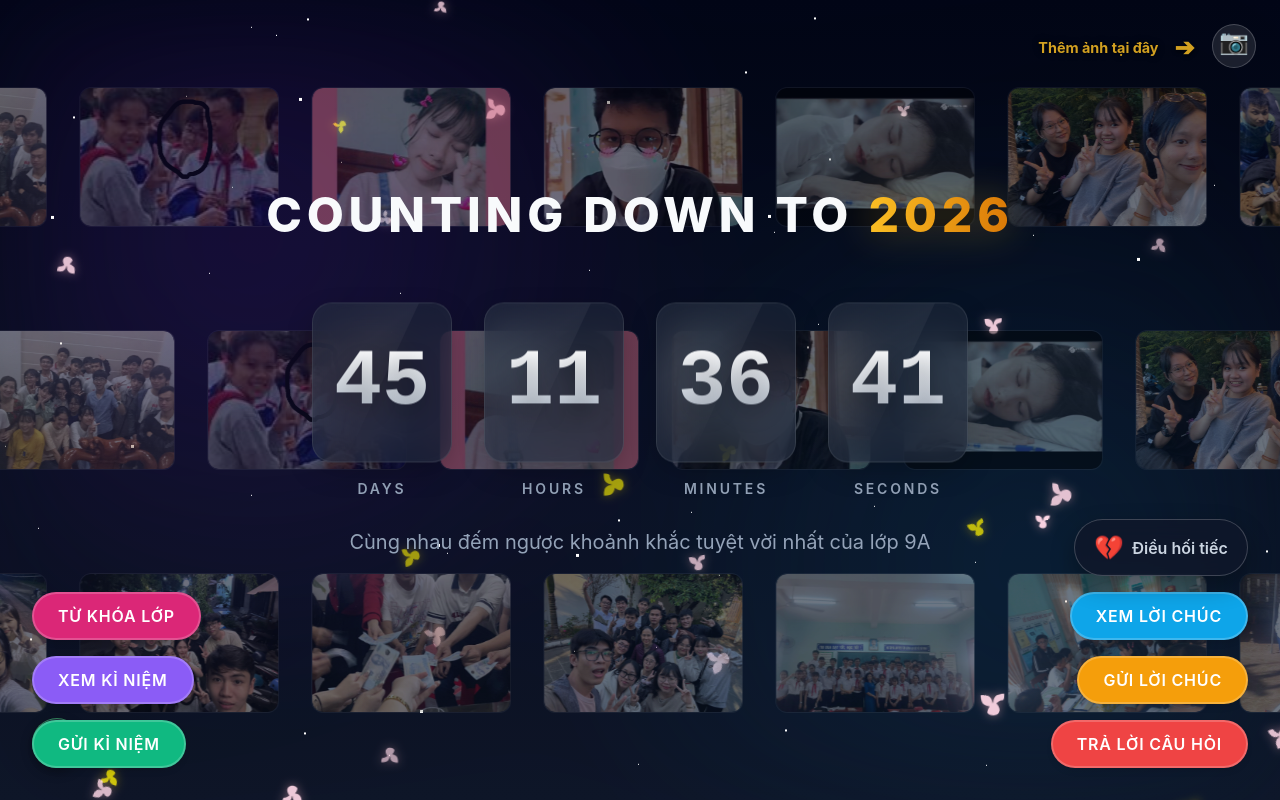
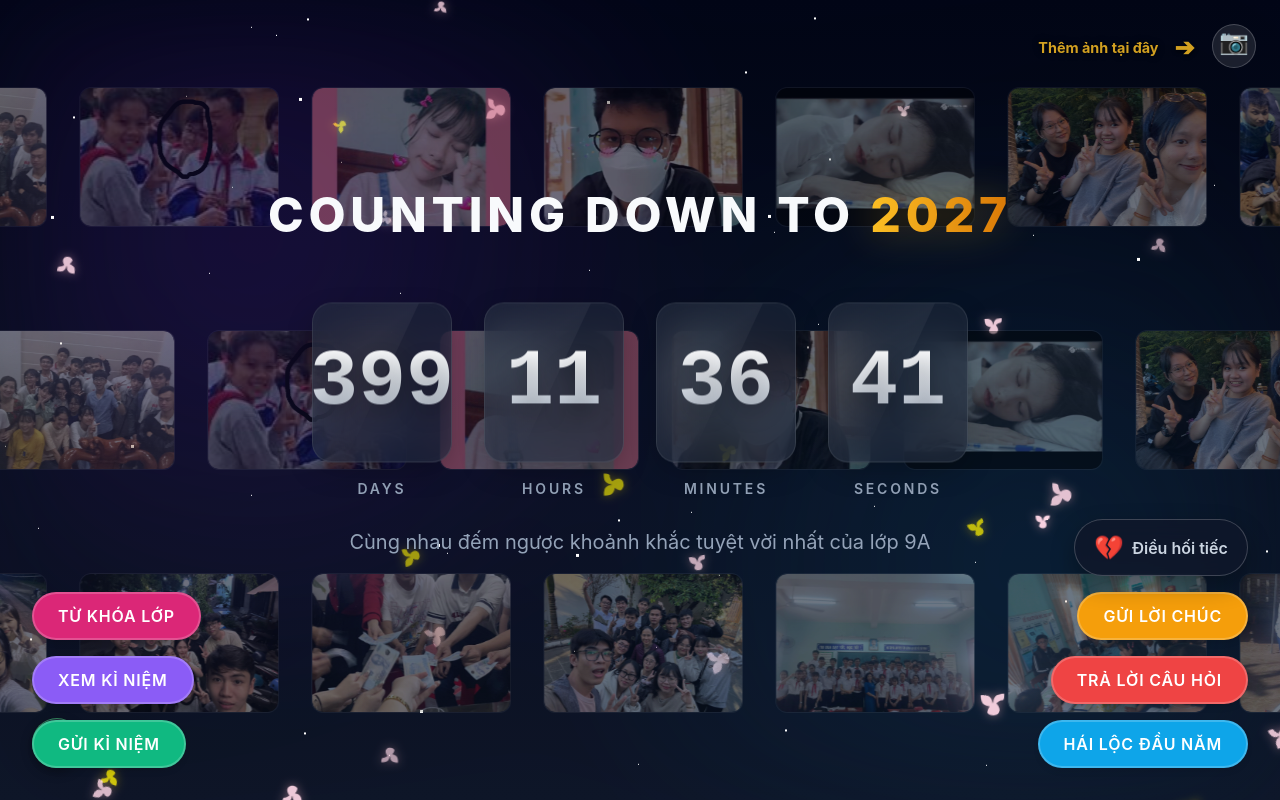
Before and after one commit to tuntoncute123/Tet2026_Tunton, a React (Vite) app: page / in a window 1280 px wide. Built offline with nearby package versions, Linux system fonts and the light colour scheme; no server answers; the database is empty.

Commit message:
Update countdown to Tet 2027 and refine text

```diff
--- a/src/App.jsx
+++ b/src/App.jsx
@@ -69,7 +69,8 @@ function App() {
                 return (
                     <>
                         <div className="hero">
-                            <Countdown targetDate="2026-02-17T00:00:00" onComplete={handleNewYear} />
+                            <Countdown targetDate="2027-02-06T00:00:00" onComplete={handleNewYear} />
+
                             <p className="subtitle">
                                 Cùng nhau đếm ngược khoảnh khắc tuyệt vời nhất của lớp 9A
                             </p>
--- a/src/components/Countdown.jsx
+++ b/src/components/Countdown.jsx
@@ -48,7 +48,8 @@ const Countdown = ({ targetDate, onComplete }) => {
     return (
         <div className="countdown-container">
             <h1 className="countdown-title">
-                Counting down to <span className="highlight">2026</span>
+                Counting down to <span className="highlight">2027</span>
+
             </h1>
             <div className="timer-grid">
                 <TimeUnit value={timeLeft.days} label="Days" />
--- a/src/components/QuestionButton.css
+++ b/src/components/QuestionButton.css
@@ -1,6 +1,6 @@
 .question-btn {
     position: fixed;
-    bottom: 2rem;
+    bottom: 6rem;
     right: 2rem;
     background-color: #ef4444;
     /* Red-500 */
@@ -32,7 +32,7 @@
 
 @media (max-width: 640px) {
     .question-btn {
-        bottom: calc(1rem + var(--safe-area-bottom));
+        bottom: calc(4.5rem + var(--safe-area-bottom));
         right: 1rem;
         font-size: 0.875rem;
         padding: 0.6rem 1.2rem;
--- a/src/components/ViewWishesButton.css
+++ b/src/components/ViewWishesButton.css
@@ -1,7 +1,7 @@
 .view-wishes-btn {
     position: fixed;
-    bottom: 10rem;
-    /* Stacked above the Send Wishes button (6rem) */
+    bottom: 2rem;
+    /* Postioned at bottom, below Question button */
     right: 2rem;
     background-color: #0ea5e9;
     /* Sky Blue */
@@ -31,7 +31,7 @@
 
 @media (max-width: 640px) {
     .view-wishes-btn {
-        bottom: calc(8rem + var(--safe-area-bottom));
+        bottom: calc(1rem + var(--safe-area-bottom));
         /* Adjusted for mobile spacing (Send is ~4.5 + 3) */
         right: 1rem;
         font-size: 0.875rem;
--- a/src/components/ViewWishesButton.jsx
+++ b/src/components/ViewWishesButton.jsx
@@ -3,7 +3,7 @@ import './ViewWishesButton.css';
 const ViewWishesButton = ({ onClick }) => {
     return (
         <button className="view-wishes-btn" onClick={onClick}>
-            Xem lời chúc
+            Hái Lộc Đầu Năm
         </button>
     );
 };
--- a/src/components/WishesButton.css
+++ b/src/components/WishesButton.css
@@ -1,7 +1,7 @@
 .wishes-btn {
     position: fixed;
-    bottom: 6rem;
-    /* Stacked above the Question button (which is at 2rem) */
+    bottom: 10rem;
+    /* Stacked above the Question button */
     right: 2rem;
     background-color: #f59e0b;
     /* Amber/Yellow for wishes */
@@ -31,7 +31,7 @@
 
 @media (max-width: 640px) {
     .wishes-btn {
-        bottom: calc(4.5rem + var(--safe-area-bottom));
+        bottom: calc(8rem + var(--safe-area-bottom));
         /* Adjusted for mobile spacing */
         right: 1rem;
         font-size: 0.875rem;
--- a/src/components/WishesPage.jsx
+++ b/src/components/WishesPage.jsx
@@ -55,7 +55,8 @@ const WishesPage = ({ onBack }) => {
                 ) : (
                     <form className="quiz-section" onSubmit={handleSubmit} style={{ width: '100%' }}>
                         <p className="question-subtitle" style={{ marginBottom: '2rem' }}>
-                            Hãy viết những lời chúc ý nghĩa nhất gửi đến mọi người trong năm 2026 nhé.
+                            Hãy viết những lời chúc ý nghĩa nhất gửi đến mọi người trong năm 2027 nhé.
+
                         </p>
 
                         <div style={{ width: '100%', marginBottom: '1.5rem', textAlign: 'left' }}>
```
